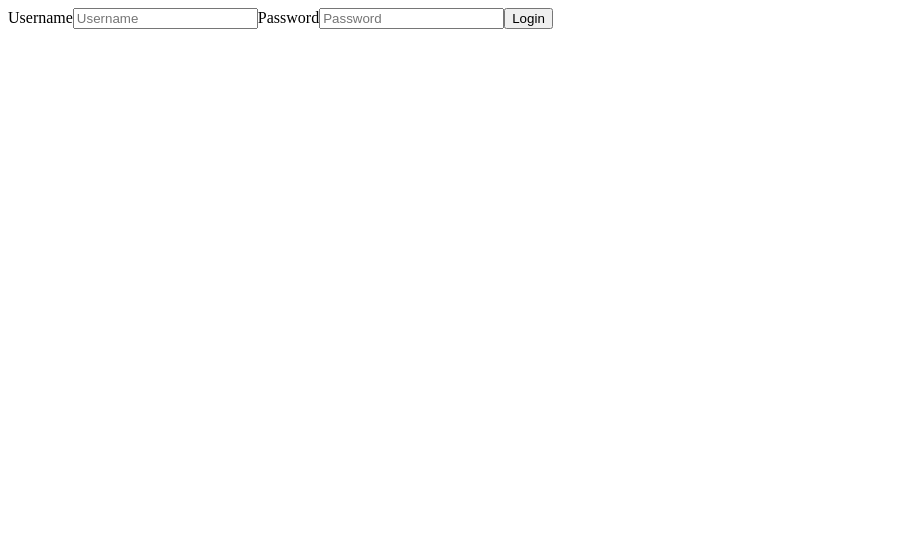
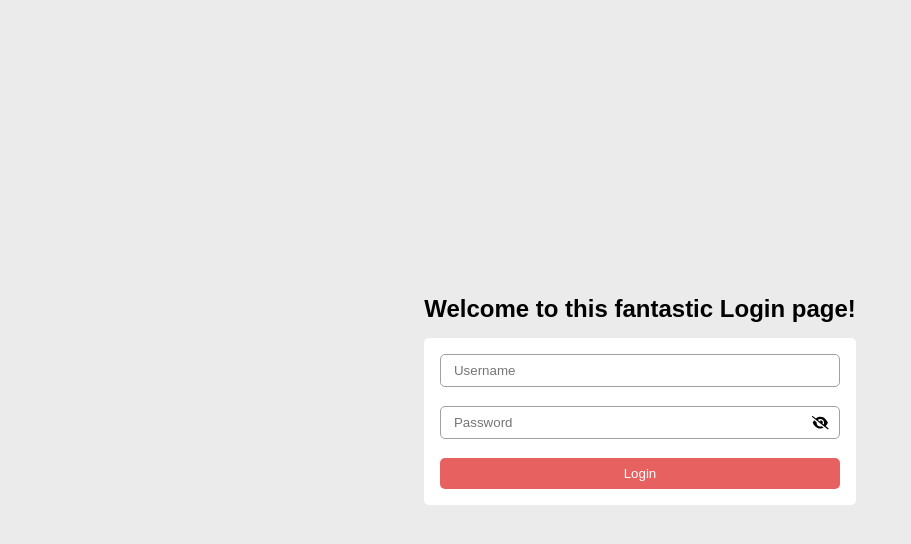
Before and after one commit to elena-cav/vue-upskilling, a Vue app: page / in a window 1280 px wide. Both pictures are taken after a click on the button "Logout". Shown: the top 544 px of the page, without its empty margins (0-911 px from the left). Built offline with nearby package versions, Linux system fonts and the light colour scheme.

Commit message:
add styling and pw hide logic

```diff
--- /dev/null
+++ b/assets/styles/_variables.scss
@@ -0,0 +1,4 @@
+$background: #ebebeb;
+$red: #e76160;
+$darkgrey: rgba(169, 169, 169, 0.892);
+$grey: rgb(161, 161, 161);
--- a/package.json
+++ b/package.json
@@ -8,7 +8,13 @@
     "lint": "vue-cli-service lint"
   },
   "dependencies": {
+    "@fortawesome/fontawesome-free": "^6.1.1",
+    "@fortawesome/fontawesome-svg-core": "^6.1.1",
+    "@fortawesome/free-solid-svg-icons": "^6.1.1",
+    "@fortawesome/vue-fontawesome": "^3.0.0-5",
     "core-js": "^3.8.3",
+    "sass": "^1.51.0",
+    "sass-loader": "^12.6.0",
     "vue": "^3.2.13"
   },
   "devDependencies": {
--- a/public/index.html
+++ b/public/index.html
@@ -1,15 +1,19 @@
 <!DOCTYPE html>
 <html lang="">
   <head>
-    <meta charset="utf-8">
-    <meta http-equiv="X-UA-Compatible" content="IE=edge">
-    <meta name="viewport" content="width=device-width,initial-scale=1.0">
-    <link rel="icon" href="<%= BASE_URL %>favicon.ico">
+    <meta charset="utf-8" />
+    <meta http-equiv="X-UA-Compatible" content="IE=edge" />
+    <meta name="viewport" content="width=device-width,initial-scale=1.0" />
+    <link rel="icon" href="<%= BASE_URL %>favicon.ico" />
     <title><%= htmlWebpackPlugin.options.title %></title>
   </head>
   <body>
     <noscript>
-      <strong>We're sorry but <%= htmlWebpackPlugin.options.title %> doesn't work properly without JavaScript enabled. Please enable it to continue.</strong>
+      <strong
+        >We're sorry but <%= htmlWebpackPlugin.options.title %> doesn't work
+        properly without JavaScript enabled. Please enable it to
+        continue.</strong
+      >
     </noscript>
     <div id="app"></div>
     <!-- built files will be auto injected -->
--- a/src/App.vue
+++ b/src/App.vue
@@ -1,5 +1,8 @@
 <template>
+  <div class="homepage">
     <div v-if="!userStore.getters.isLoggedIn">
+      <h2>Welcome to this fantastic Login page!</h2>
+
       <LoginForm />
     </div>
     <div v-else class="text-center">
@@ -8,18 +11,55 @@
         Logout
       </button>
     </div>
+  </div>
 </template>
 
 <script>
-import LoginForm from "./components/LoginForm.vue";
-import { onMounted } from "vue";
+import LoginForm from "./components/LoginForm";
+import { onMounted, defineComponent } from "vue";
 import userStore from "./stores/user";
-export default {
+export default defineComponent({
   name: "App",
+
   components: { LoginForm },
+
   setup() {
     onMounted(userStore.getUser);
     return { userStore };
   },
-};
+});
+console.log(userStore.getters.isLoggedIn, userStore.state.name);
 </script>
+<style lang="scss">
+*,
+*::before,
+*::after {
+  margin: 0;
+  padding: 0;
+  box-sizing: border-box;
+}
+
+html,
+body {
+  font: 100% / 1.15 sans-serif;
+  background-color: $background;
+}
+
+button,
+button:focus {
+  cursor: pointer;
+  outline: none;
+  background: transparent;
+  border: 1px solid transparent;
+}
+
+#app {
+  min-height: 100vh;
+  display: flex;
+  justify-content: center;
+  align-items: center;
+}
+
+.homepage {
+}
+</style>
--- a/src/components/LoginForm.vue
+++ b/src/components/LoginForm.vue
@@ -1,29 +1,113 @@
 <template>
-  <form>
-    <label>Username</label>
-    <input v-model="form.username" placeholder="Username" type="password" />
-    <label>Password</label>
-    <input v-model="form.password" placeholder="Password" type="password" />
-    <button type="submit">Login</button>
+  <p class="error">{{ error }}</p>
+  <form @submit="onSubmit">
+    <input v-model="form.username" placeholder="Username" type="text" />
+    <div class="pw-wrapper">
+      <input
+        @focus="resetError"
+        @blur="resetError"
+        v-model="form.password"
+        placeholder="Password"
+        :type="passwordFieldType"
+      />
+      <div class="eye-wrapper">
+        <button class="eye-btn" type="button" @click="toggleVisibility">
+          <fa v-if="passwordFieldType === 'password'" icon="eye-slash" />
+          <fa v-else icon="eye" />
+          <span class="sr-only" v-if="passwordFieldType === 'password'"
+            >Hide password</span
+          >
+          <span class="sr-only" v-else>Show password</span>
+        </button>
+      </div>
+    </div>
+    <button class="login-btn" type="submit">Login</button>
   </form>
 </template>
 
 <script>
 import userStore from "../stores/user";
 export default {
-  data: function () {
+  data() {
     return {
+      passwordFieldType: "password",
       form: { username: "", password: "" },
+      error: "",
     };
   },
   methods: {
     onSubmit() {
       userStore.login(this.form.username, this.form.password);
+      if (userStore.state.error !== "") this.error = userStore.state.error;
+
       this.form.username = "";
       this.form.password = "";
+    },
+    toggleVisibility() {
+      this.passwordFieldType =
+        this.passwordFieldType === "password" ? "text" : "password";
+    },
+    resetError() {
+      this.error = "";
     },
   },
 };
 </script>
 
-<style></style>
+<style lang="scss">
+.error {
+  color: $red;
+}
+form {
+  display: flex;
+  flex-direction: column;
+  width: auto;
+  row-gap: 1.2rem;
+  background-color: white;
+  padding: 1rem;
+  margin-top: 1rem;
+  border-radius: 5px;
+
+  input {
+    border: 1px solid $grey;
+    padding: 0.5rem 0.8rem 0.5rem 0.8rem;
+    border-radius: 5px;
+
+    &:focus-within {
+      outline: none;
+      border: 1px solid $red;
+    }
+  }
+  .pw-wrapper {
+    position: relative;
+
+    input {
+      width: 100%;
+    }
+
+    .eye-btn {
+      position: absolute;
+      top: 25%;
+      right: 10px;
+      .sr-only {
+        position: absolute;
+        left: -10000px;
+        top: auto;
+        width: 1px;
+        height: 1px;
+        overflow: hidden;
+      }
+    }
+  }
+  .login-btn,
+  .login-btn:focus {
+    color: white;
+    border-radius: 5px;
+    padding: 0.5rem;
+    border: none;
+    width: 100%;
+    align-self: center;
+    background-color: $red;
+  }
+}
+</style>
--- a/src/main.js
+++ b/src/main.js
@@ -1,4 +1,8 @@
-import { createApp } from 'vue'
-import App from './App.vue'
+import { createApp } from "vue";
+import App from "./App.vue";
+import { FontAwesomeIcon } from "@fortawesome/vue-fontawesome";
+import { library } from "@fortawesome/fontawesome-svg-core";
+import { faEye, faEyeSlash } from "@fortawesome/free-solid-svg-icons";
 
-createApp(App).mount('#app')
+library.add(faEye, faEyeSlash);
+createApp(App).component("fa", FontAwesomeIcon).mount("#app");
--- a/src/requests.js
+++ b/src/requests.js
@@ -1,5 +1,5 @@
 export async function login(username, password) {
-  const request = await fetch("./users.son");
+  const request = await fetch("./users.json");
   const usersJson = await request.json();
   return usersJson.find(
     (s) => s.password === password && s.username === username
@@ -9,6 +9,5 @@ export async function login(username, password) {
 export async function getUser() {
   const request = await fetch("/current.json");
   const user = await request.json();
-  console.log(user);
   return user;
 }
--- a/src/stores/user.js
+++ b/src/stores/user.js
@@ -10,19 +10,17 @@ const state = reactive({
 const getters = reactive({
   isLoggedIn: computed(() => state.username !== ""),
 });
-
 const actions = {
   async getUser() {
     const user = await Request.getUser();
     if (!user) return;
-
     state.name = user.name;
     state.username = user.username;
   },
   async login(username, password) {
     const user = await Request.login(username, password);
     if (user == null) {
-      state.error = "Could not find user.";
+      state.error = "Incorrect username or password";
       return false;
     }
     state.name = user.name;
--- a/vue.config.js
+++ b/vue.config.js
@@ -1,4 +1,11 @@
-const { defineConfig } = require('@vue/cli-service')
+const { defineConfig } = require("@vue/cli-service");
 module.exports = defineConfig({
-  transpileDependencies: true
-})
+  transpileDependencies: true,
+  css: {
+    loaderOptions: {
+      sass: {
+        additionalData: `@import "./assets/styles/_variables.scss";`,
+      },
+    },
+  },
+});
```
Also changed, not shown: 1 other file (tests, documents, lock files or other folders). Lines whose indentation alone changed are shown as unchanged.
